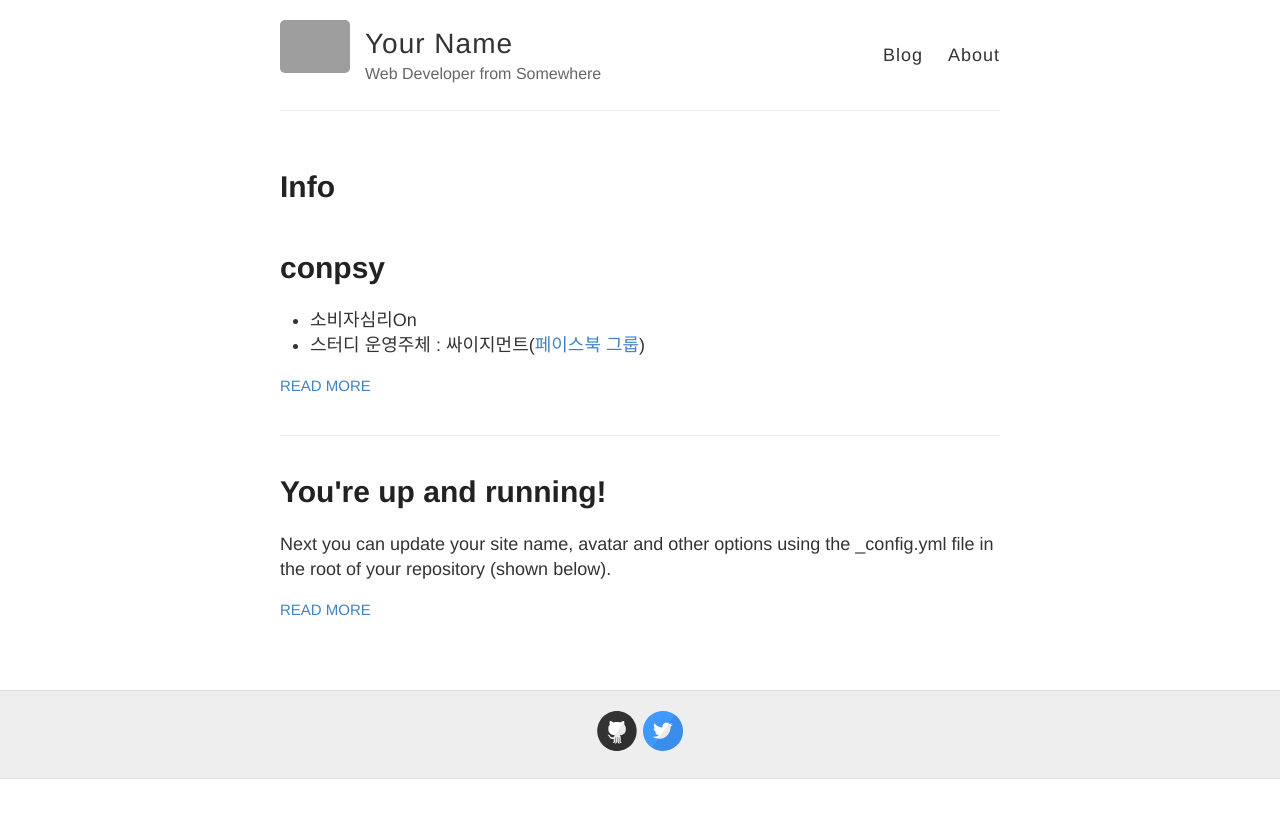
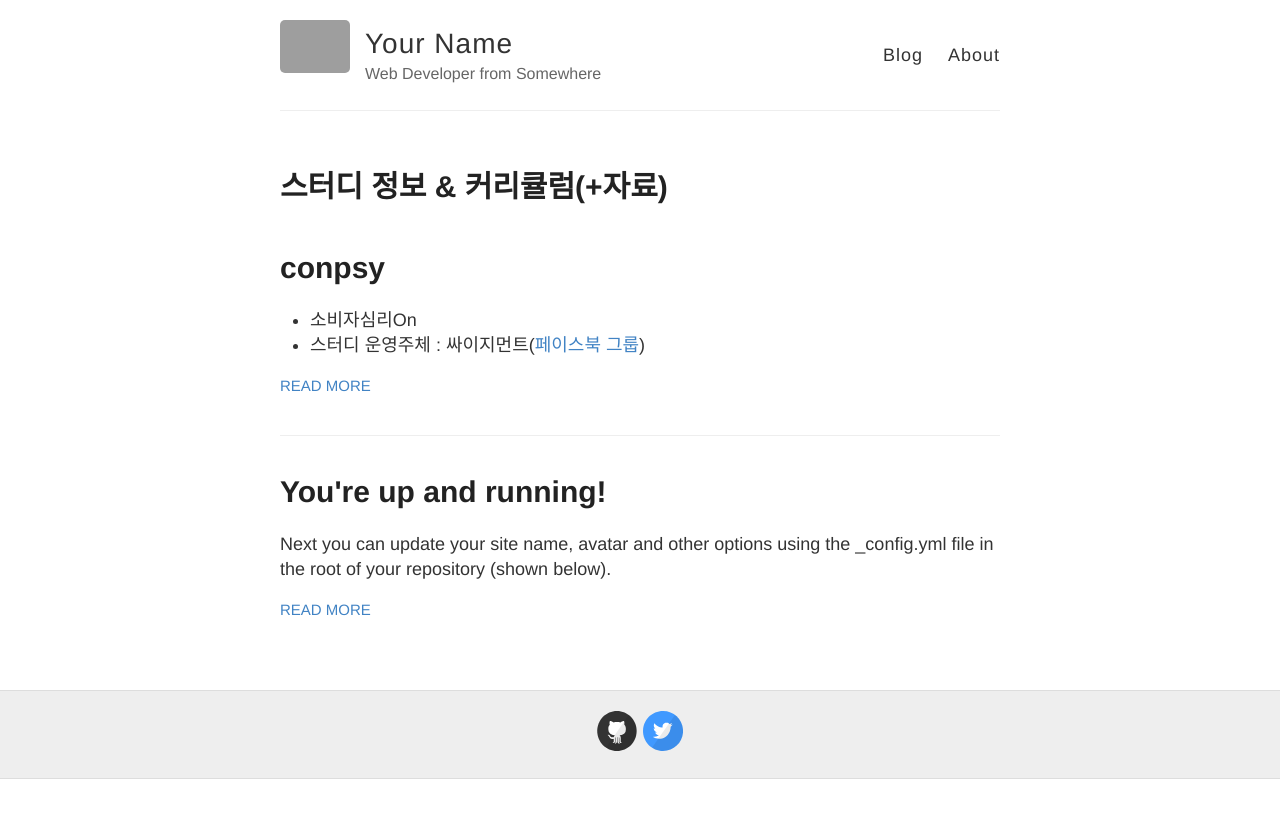
Before and after one commit to psygement/conpsy, a Jekyll site: the page built from index.html, in a window 1280 px wide. Shown: the top 818 px of the page. Built offline with Jekyll 4.4.1, drawn with Linux system fonts in a browser that asks for light colours; Markdown is read by kramdown in place of the engine named in the settings; grey boxes are pictures that could not be loaded.

Commit message:
Update 2015-8-21-Info.md

```diff
--- a/_posts/2015-8-21-Info.md
+++ b/_posts/2015-8-21-Info.md
@@ -1,3 +1,8 @@
+---
+layout: post
+title: 스터디 정보 & 커리큘럼(+자료)
+---
+
 # conpsy
 * 소비자심리On
 * 스터디 운영주체 : 싸이지먼트([페이스북 그룹](https://www.facebook.com/groups/psygement/))
```
